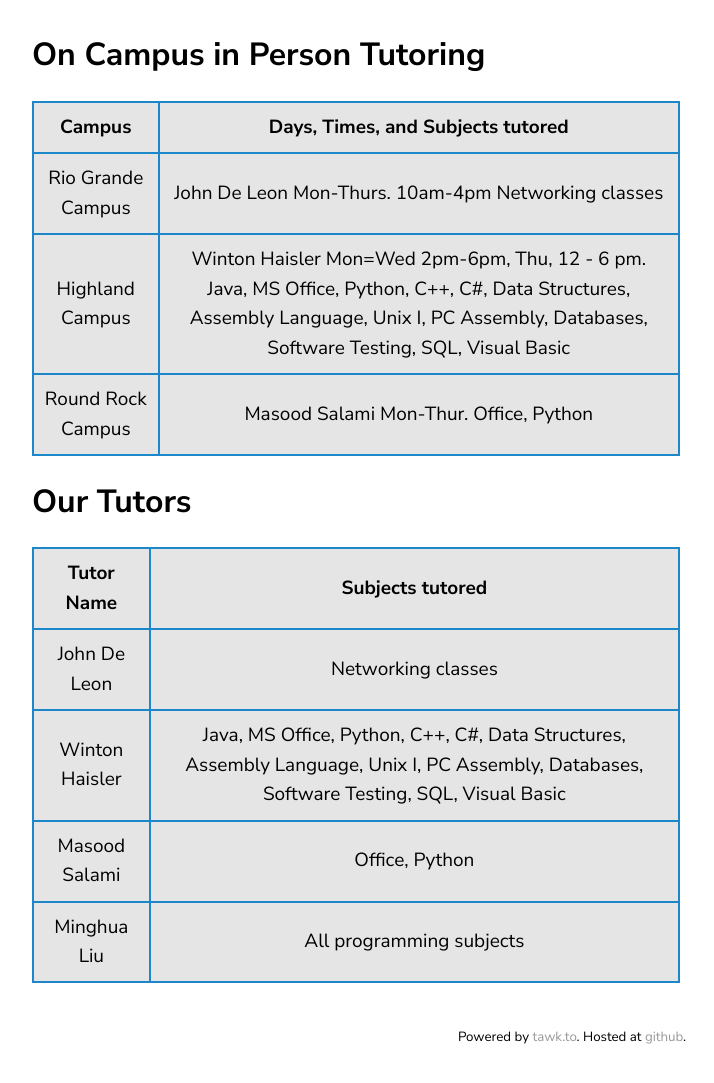
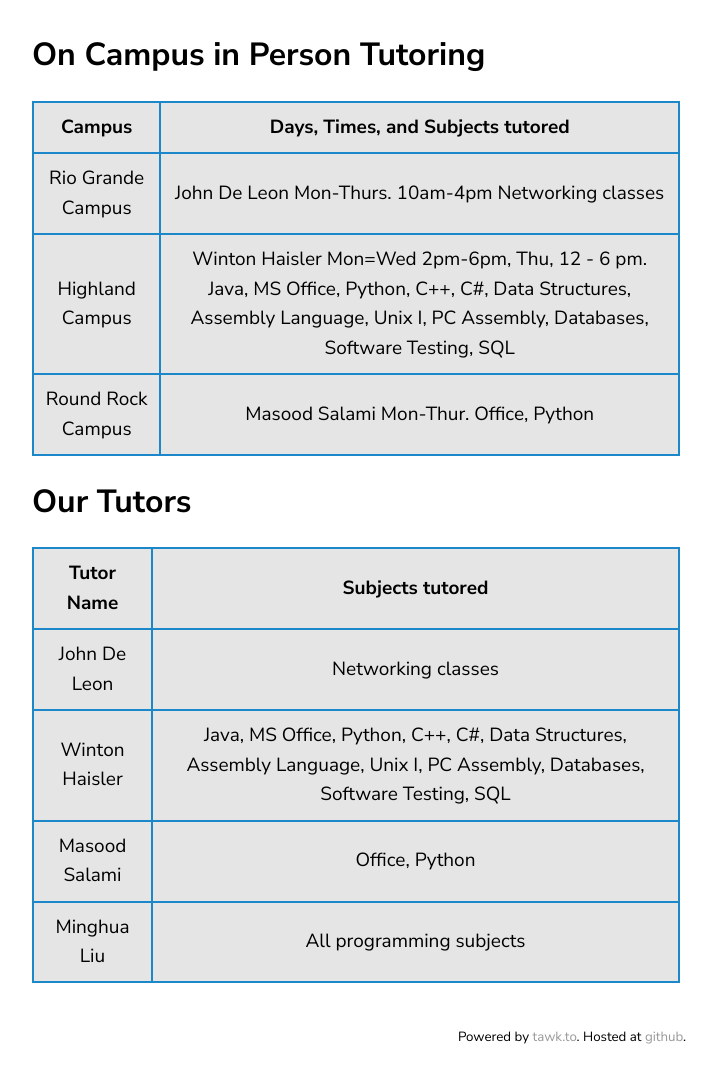
Before and after one commit to roosterrichard/acctutor, a Jekyll site: the page built from index.md, in a window 1280 px wide and 1400 px high, scrolled down 1134 px. Shown: the part 307-1390 px from the top of the window, without its empty margins (68-782 px from the left). Built offline with Jekyll 4.4.1, drawn with Linux system fonts in a browser that asks for light colours; our own code applies the rules of GitHub Pages for plain Markdown files.

```diff
--- a/index.md
+++ b/index.md
@@ -28,7 +28,7 @@ This is a first come first serve system where the average wait time is < 3 minut
 <td><b>Campus</b></td><td><b>Days, Times, and Subjects tutored</b></td>
 </tr>
 <tr><td>Rio Grande Campus</td><td>John De Leon Mon-Thurs. 10am-4pm Networking classes</td></tr>
-<tr><td>Highland Campus</td><td>Winton Haisler Mon=Wed 2pm-6pm, Thu, 12 - 6 pm.  Java, MS Office, Python, C++, C#, Data Structures, Assembly Language, Unix I, PC Assembly, Databases, Software Testing, SQL, Visual Basic</td></tr>
+<tr><td>Highland Campus</td><td>Winton Haisler Mon=Wed 2pm-6pm, Thu, 12 - 6 pm.  Java, MS Office, Python, C++, C#, Data Structures, Assembly Language, Unix I, PC Assembly, Databases, Software Testing, SQL</td></tr>
 <tr><td>Round Rock Campus</td><td>Masood Salami Mon-Thur.  Office, Python</td></tr>
 
 
@@ -41,7 +41,7 @@ This is a first come first serve system where the average wait time is < 3 minut
 <td><b>Tutor Name</b></td><td><b>Subjects tutored</b></td>
 </tr>
 <tr><td>John De Leon</td><td> Networking classes</td></tr>
-<tr><td>Winton Haisler</td><td>Java, MS Office, Python, C++, C#, Data Structures, Assembly Language, Unix I, PC Assembly, Databases, Software Testing, SQL, Visual Basic</td></tr>
+<tr><td>Winton Haisler</td><td>Java, MS Office, Python, C++, C#, Data Structures, Assembly Language, Unix I, PC Assembly, Databases, Software Testing, SQL</td></tr>
 <tr><td>Masood Salami</td><td>Office, Python</td></tr>
 <tr><td>Minghua Liu</td><td>All programming subjects</td></tr>
 
```
